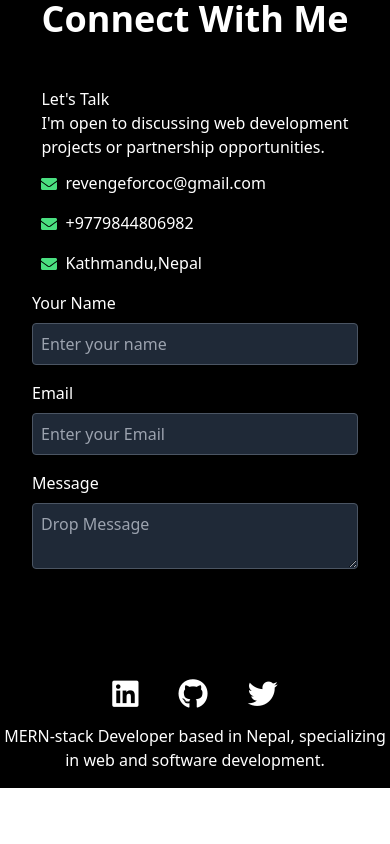
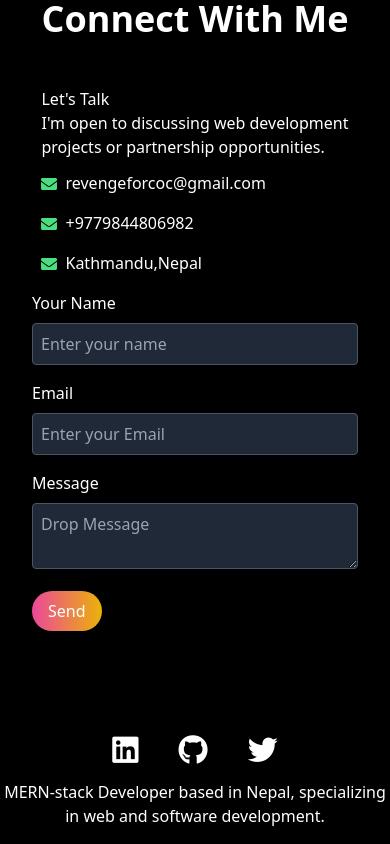
Before and after one commit to LearnerAdityaa/Portfolio, a React (Vite) app: page / in a window 390 px wide. Shown: the part 4520-5364 px from the top of the page. Before the commit the page ends 5308 px from the top, so only its background shows below. Built offline with nearby package versions, Linux system fonts and the light colour scheme; no server answers; the HTML template or start-up script is replaced by a standard one.

Commit message:
button fixed

```diff
--- a/src/components/Contact.jsx
+++ b/src/components/Contact.jsx
@@ -97,7 +97,7 @@
               <input
                 type="submit"
                 value="Send"
-                className="bg-gradient-to-r from-pink-500 to-yellow-500 text-white hidden md:inline transform transition-transform duration-300 hover:scale-105 px-4 py-2 rounded-full"
+                className="bg-gradient-to-r from-pink-500 to-yellow-500 text-white md:inline transform transition-transform duration-300 hover:scale-105 px-4 py-2 rounded-full"
               />
             </form>
           </div>
```
